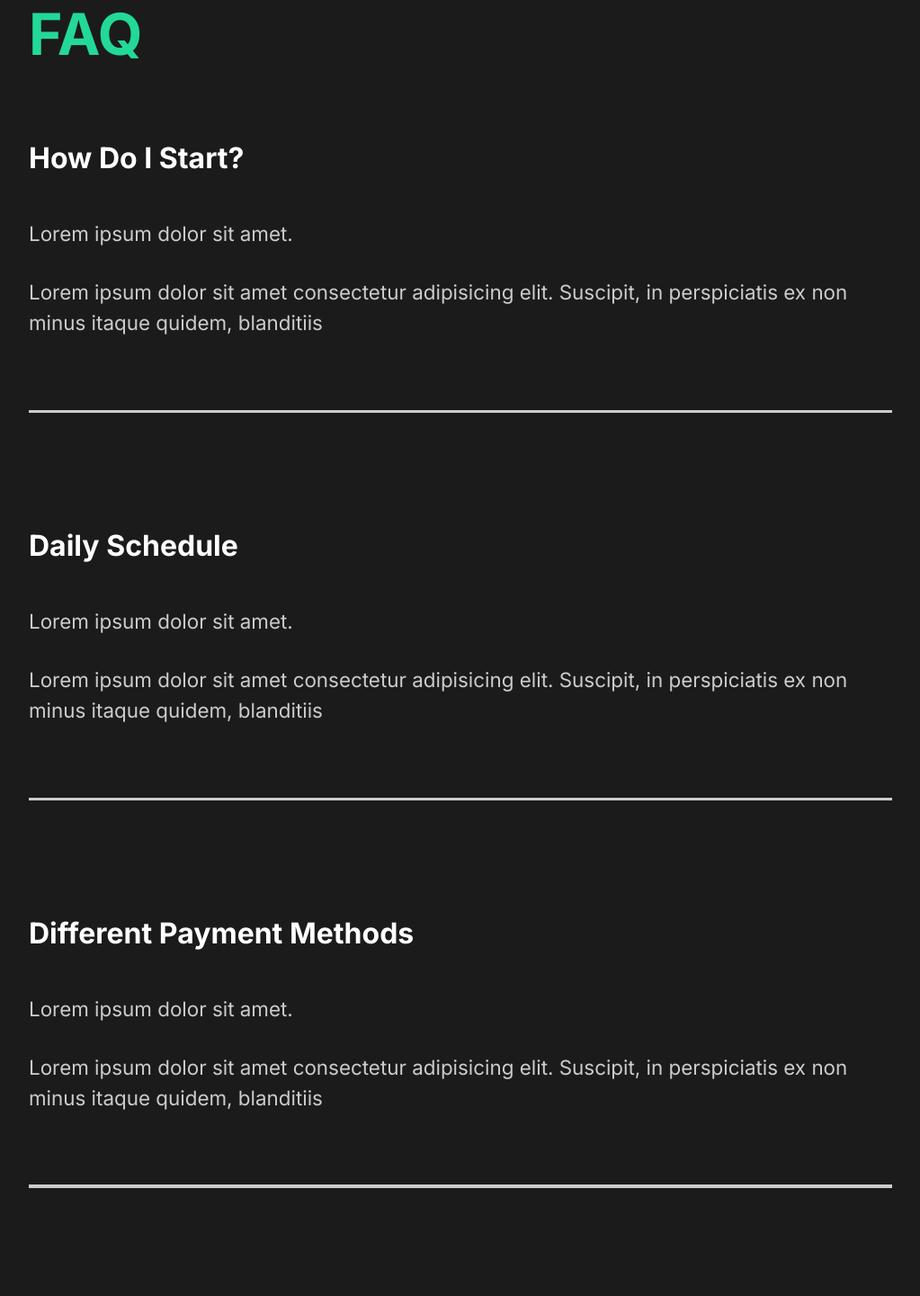
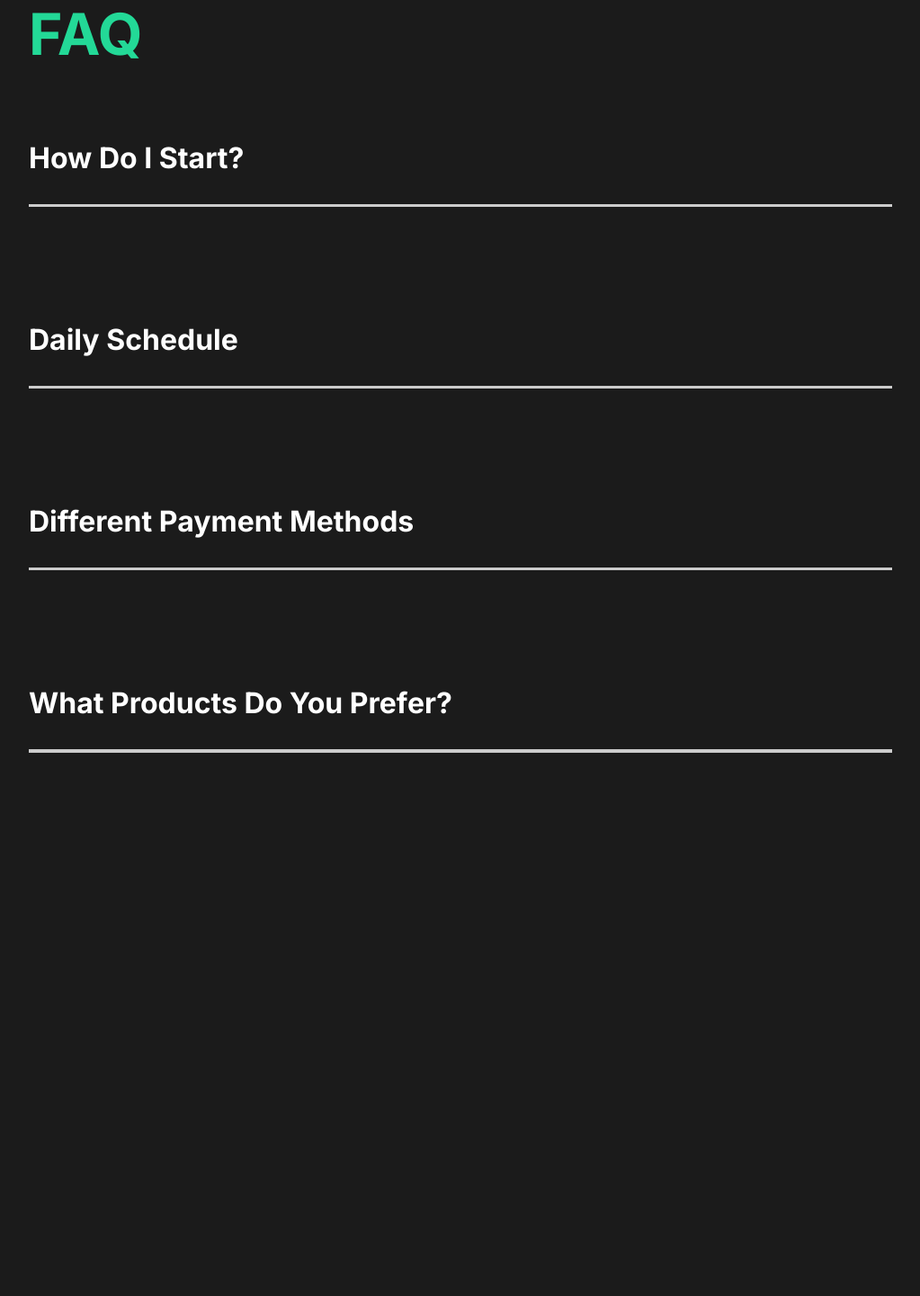
Before and after one commit to aszegedy/react-capture, a React (Create React App) app: page / in a window 1280 px wide. Shown: the part 2309-3750 px from the top of the page at 90% size, without its empty margins (128-1151 px from the left). After the commit the page ends 3306 px from the top, so only its background shows below. Built offline with nearby package versions, Linux system fonts and the light colour scheme.

Commit message:
15. Toggle,js + Faq

```diff
--- a/src/components/FaqSection.js
+++ b/src/components/FaqSection.js
@@ -1,5 +1,8 @@
+import { useState } from "react";
 import styled from "styled-components";
 import { About } from "../styles";
+import Toggle from "./Toggle";
+import { AnimateSharedLayout } from "framer-motion";
 
 const FaqSection = () => {
   return (
@@ -7,8 +10,8 @@
       <h2>
         Any questions? <span>FAQ</span>
       </h2>
-      <div className="question">
-        <h4>How Do I Start?</h4>
+      <AnimateSharedLayout>
+        <Toggle title="How Do I Start?">
           <div className="answer">
             <p>Lorem ipsum dolor sit amet.</p>
             <p>
@@ -16,10 +19,8 @@
               in perspiciatis ex non minus itaque quidem, blanditiis
             </p>
           </div>
-        <div className="faq-line"></div>
-      </div>
-      <div className="question">
-        <h4>Daily Schedule</h4>
+        </Toggle>
+        <Toggle title="Daily Schedule">
           <div className="answer">
             <p>Lorem ipsum dolor sit amet.</p>
             <p>
@@ -27,10 +28,8 @@
               in perspiciatis ex non minus itaque quidem, blanditiis
             </p>
           </div>
-        <div className="faq-line"></div>
-      </div>
-      <div className="question">
-        <h4>Different Payment Methods</h4>
+        </Toggle>
+        <Toggle title="Different Payment Methods">
           <div className="answer">
             <p>Lorem ipsum dolor sit amet.</p>
             <p>
@@ -38,10 +37,8 @@
               in perspiciatis ex non minus itaque quidem, blanditiis
             </p>
           </div>
-        <div className="faq-line"></div>
-      </div>
-      <div className="question">
-        <h4>What Products Do You Prefer?</h4>
+        </Toggle>
+        <Toggle title="What Products Do You Prefer?">
           <div className="answer">
             <p>Lorem ipsum dolor sit amet.</p>
             <p>
@@ -49,8 +46,8 @@
               in perspiciatis ex non minus itaque quidem, blanditiis
             </p>
           </div>
-        <div className="faq-line"></div>
-      </div>
+        </Toggle>
+      </AnimateSharedLayout>
     </Faq>
   );
 };
--- /dev/null
+++ b/src/components/Toggle.js
@@ -0,0 +1,16 @@
+import { useState } from "react";
+
+import { motion } from "framer-motion";
+
+const Toggle = ({ children, title }) => {
+  const [toggle, setToggle] = useState(false);
+  return (
+    <motion.div layout className="question" onClick={() => setToggle(!toggle)}>
+      <motion.h4 layout>{title}</motion.h4>
+      {toggle ? children : ""}
+      <div className="faq-line"></div>
+    </motion.div>
+  );
+};
+
+export default Toggle;
```
Lines whose indentation alone changed are shown as unchanged.
